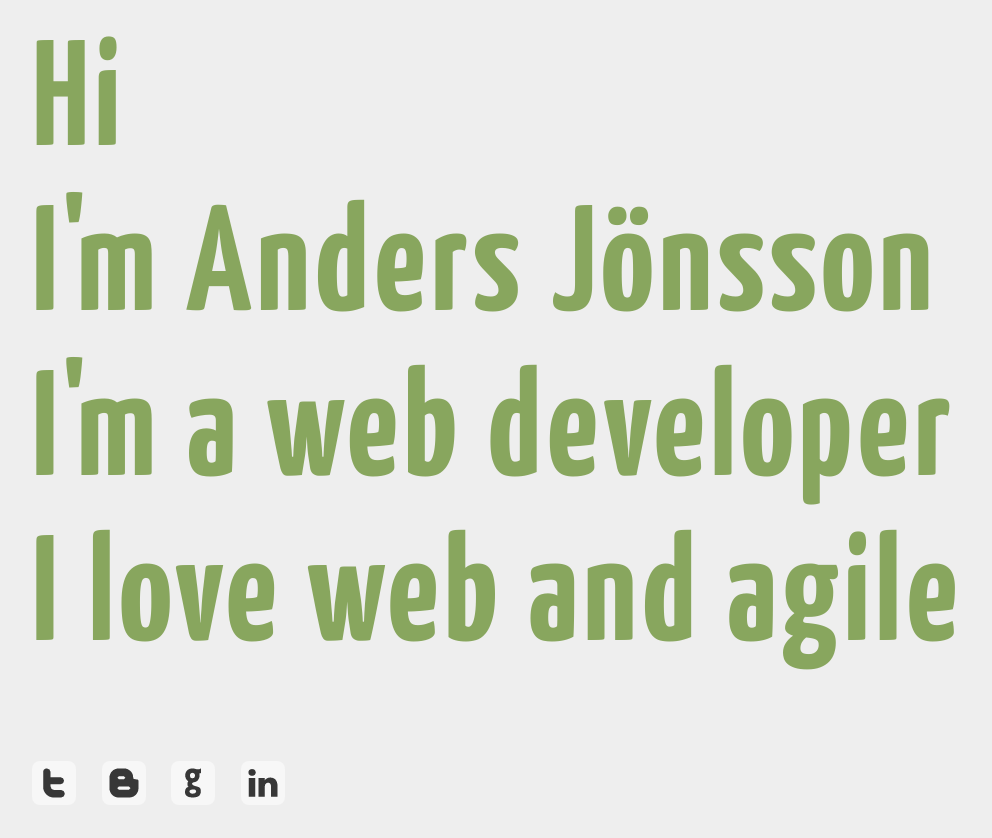
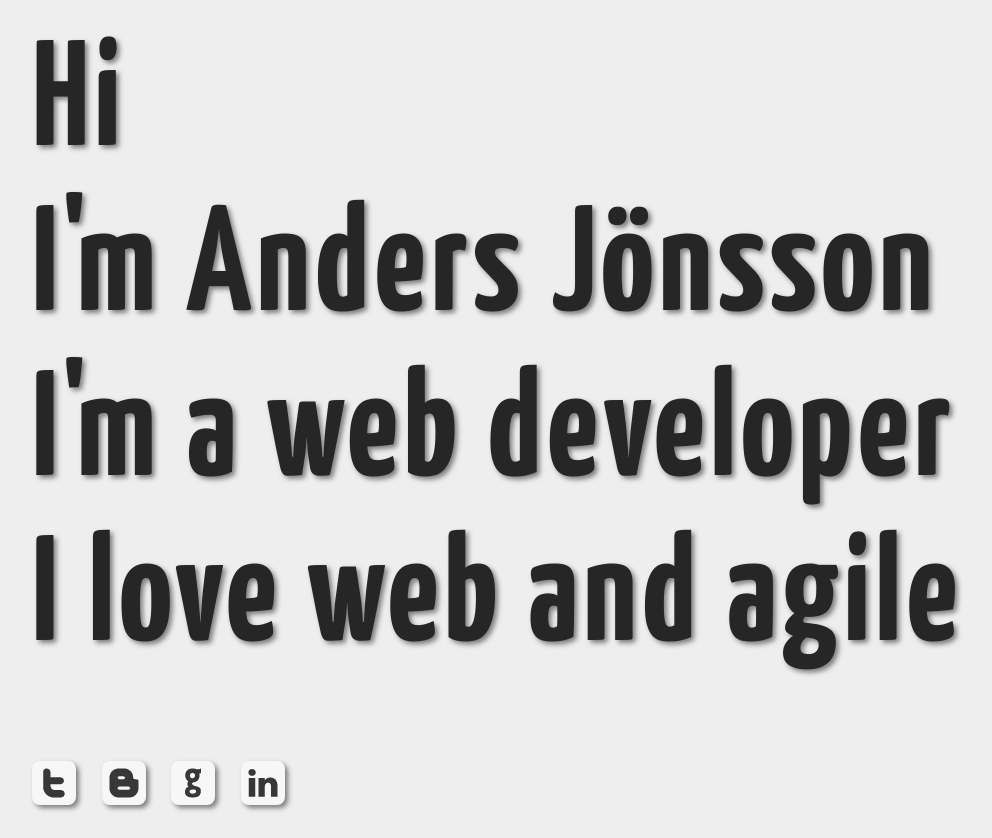
Before and after one commit to archive/archive.github.com, a plain HTML site: page index.html in a window 1280 px wide. Shown: the whole page, without its empty margins (108-1100 px from the left). Drawn offline with Linux system fonts and the light colour scheme.

Commit message:
v0.0.0.1

```diff
--- a/styles.css
+++ b/styles.css
@@ -11,6 +11,7 @@ body {
 	height:100%;
 	margin:0;
 	padding:0;
+	background:#ccc;
 	font-size: 62.5%;
 }
 
@@ -22,24 +23,24 @@ body {
 	display:table-cell;
 	vertical-align:middle;
 	background-color: #EEE;
-	color: #88a65e;
+	color: #262626;
 }
 
 #content {
 	margin:0 auto;
 	padding:1em;
-
 }
 
 h1, h2, h3, h4, h5, p, nav {
-	font-weight: bold;
 	font-family: 'Yanone Kaffeesatz Bold', sans-serif;
+	text-shadow: #7D7D7D 3px 3px 5px;
 }
 
 img {
 	background-color: #f7f7f7;
 	border-radius: 8px;
 	padding: 6px;
+	box-shadow: #7D7D7D 3px 3px 5px;
 }
 
 @media only screen and (max-width : 320px) {
```
